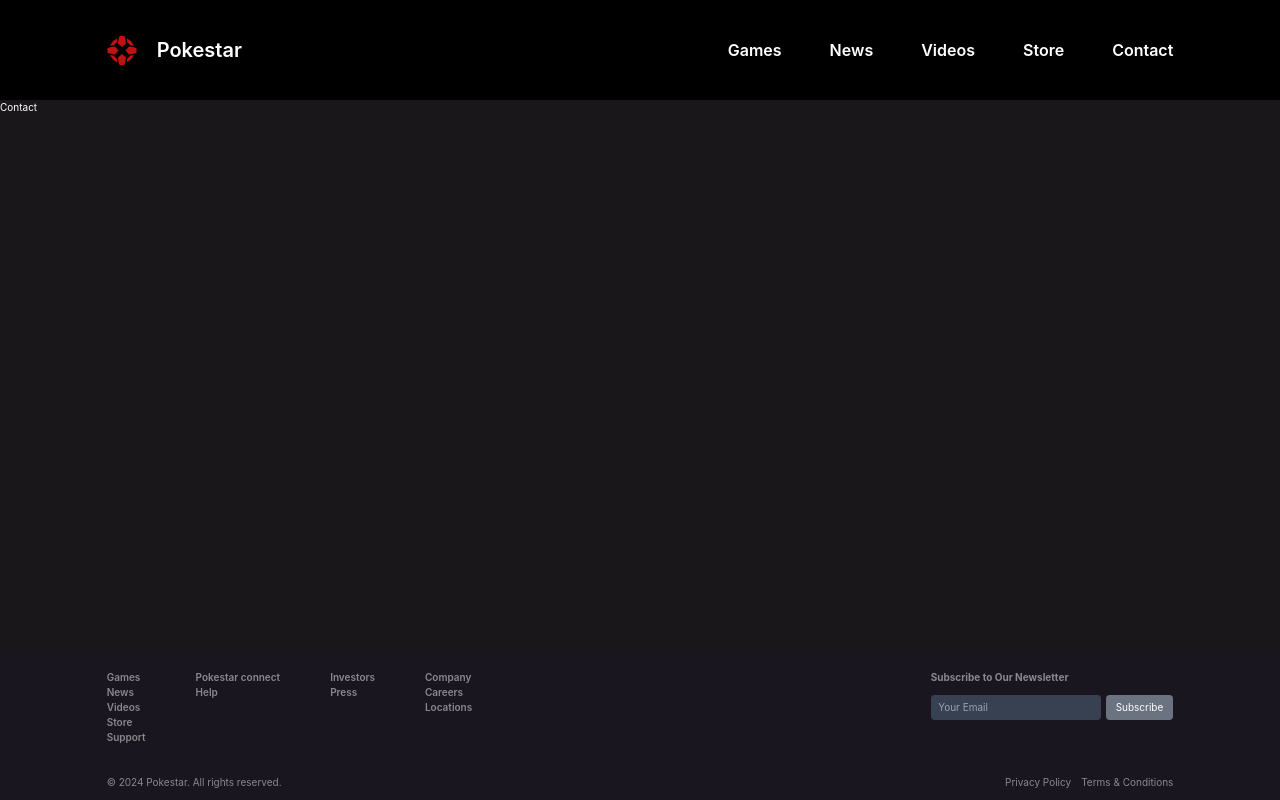
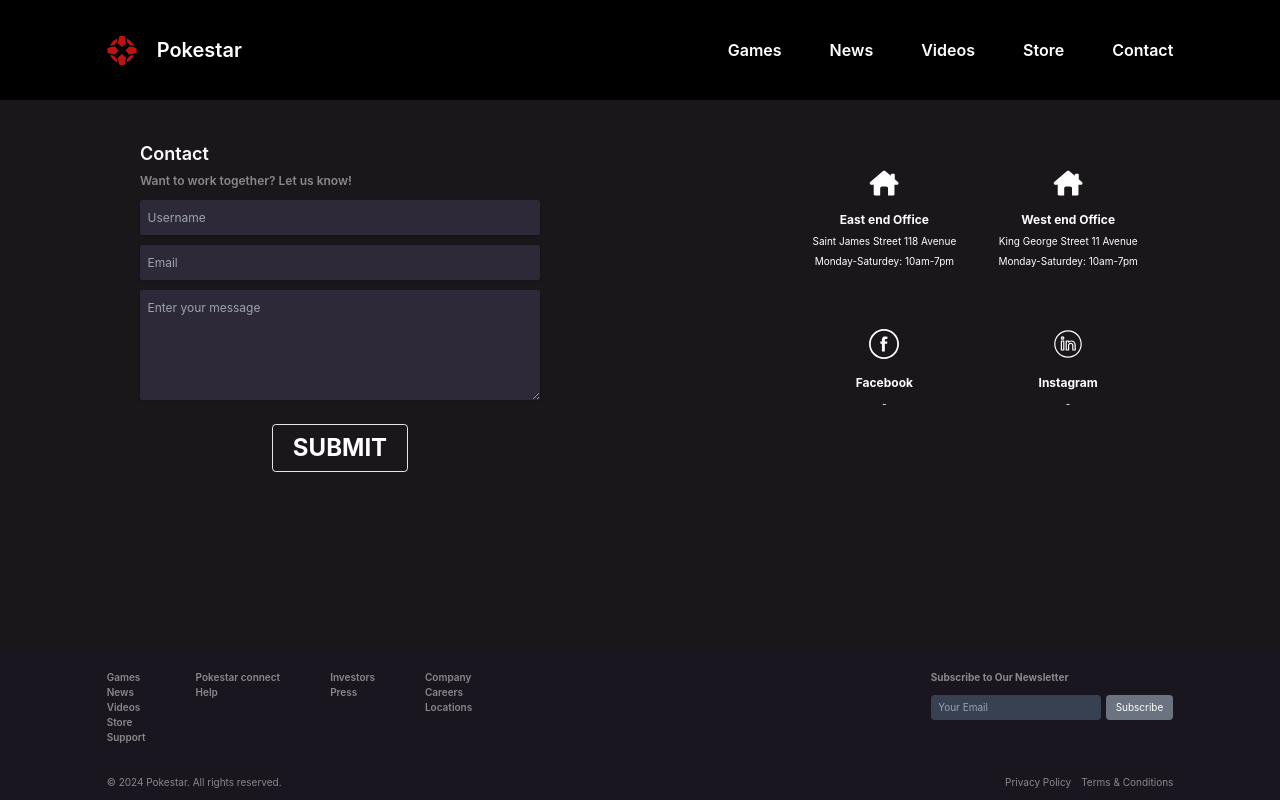
Before and after one commit to lasha-darchiashvili/Academy-project, a React (Create React App) app: page /contact in a window 1280 px wide. Built offline with nearby package versions, Linux system fonts and the light colour scheme.

Commit message:
feat: add contact page

```diff
--- a/package.json
+++ b/package.json
@@ -8,6 +8,7 @@
     "@testing-library/user-event": "^13.5.0",
     "react": "^18.2.0",
     "react-dom": "^18.2.0",
+    "react-icons": "^5.0.1",
     "react-router-dom": "^6.22.3",
     "react-scripts": "5.0.1",
     "web-vitals": "^2.1.4"
--- /dev/null
+++ b/src/components/ContactInfo.jsx
@@ -0,0 +1,56 @@
+import React from "react";
+import facebook from "../assets/facebook.svg";
+import linkedin from "../assets/linkedin.svg";
+import home from "../assets/home.svg";
+import { Link } from "react-router-dom";
+
+export default function ContactInfo() {
+  return (
+    <div className="mt-[3rem]">
+      <div className="grid grid-cols-2 gap-y-[6rem] gap-x-[4rem]">
+        <div className="flex flex-col justify-center items-center gap-[0.5rem] w-max-[18rem]">
+          <div className="mb-[1rem]">
+            <img className="w-[3rem]" src={home} alt="home" />
+          </div>
+          <p className="text-white font-bold text-[1.2rem]">
+            {" "}
+            <Link>East end Office</Link>{" "}
+          </p>
+          <p className="text-white">Saint James Street 118 Avenue</p>
+          <p className="text-white">Monday-Saturdey: 10am-7pm</p>
+        </div>
+        <div className="flex flex-col justify-center items-center gap-[0.5rem] w-max-[18rem]">
+          <div className="mb-[1rem]">
+            <img className="w-[3rem]" src={home} alt="home" />
+          </div>
+          <p className="text-white font-bold text-[1.2rem]">
+            {" "}
+            <Link>West end Office</Link>{" "}
+          </p>
+          <p className="text-white">King George Street 11 Avenue</p>
+          <p className="text-white">Monday-Saturdey: 10am-7pm</p>
+        </div>
+        <div className="flex flex-col justify-center items-center gap-[0.5rem] w-max-[18rem]">
+          <div className="mb-[1rem]">
+            <img className="w-[3rem]" src={facebook} alt="facebook" />
+          </div>
+          <p className="text-white font-bold text-[1.2rem]">
+            {" "}
+            <Link to="https://www.facebook.com">Facebook</Link>{" "}
+          </p>
+          <p className="text-white">-</p>
+        </div>
+        <div className="flex flex-col justify-center items-center gap-[0.5rem] w-max-[18rem]">
+          <div className="mb-[1rem]">
+            <img className="w-[3rem]" src={linkedin} alt="linkedin" />
+          </div>
+          <p className="text-white font-bold text-[1.2rem]">
+            {" "}
+            <Link to="https://www.instagram.com">Instagram</Link>{" "}
+          </p>
+          <p className="text-white">-</p>
+        </div>
+      </div>
+    </div>
+  );
+}
--- /dev/null
+++ b/src/components/ContactUs.jsx
@@ -0,0 +1,59 @@
+import React from "react";
+
+export default function ContactUs() {
+  return (
+    <div className="w-[40rem]">
+      <div className="flex flex-col">
+        <p className="font-semibold text-[1.8em] text-white ">Contact</p>
+        <div className=" w-[75%] h-[0.5em] mx-0 "></div>
+      </div>
+      <p className="mb-4 font-semibold text-[1.2em] text-custom-gray">
+        Want to work together? Let us know!
+      </p>
+      <form
+        className=""
+        action="https://formsubmit.co/feebae8e76caca0451f636709b37db9a"
+        method="POST"
+      >
+        <div className="mb-4">
+          <input
+            className="text-[1.2em] shadow appearance-none  rounded w-full py-4 px-3 text-white leading-tight focus:outline-none focus:shadow-outline bg-custom-brown"
+            id="username"
+            type="text"
+            placeholder="Username"
+            name="name"
+            required
+          />
+        </div>
+        <div className="mb-4">
+          <input
+            className=" text-[1.2em]  shadow appearance-none  rounded w-full py-4 px-3 text-white leading-tight focus:outline-none focus:shadow-outline bg-custom-brown"
+            id="email"
+            type="email"
+            placeholder="Email"
+            name="email"
+            required
+          />
+        </div>
+        <div className="mb-4">
+          <textarea
+            className=" text-[1.2em]  shadow appearance-none  rounded w-full py-4 px-3 text-white leading-tight focus:outline-none focus:shadow-outline bg-custom-brown"
+            id="message"
+            rows="6"
+            name="textarea"
+            placeholder="Enter your message"
+          ></textarea>
+        </div>
+        <div className="flex items-center justify-center mt-[2em]">
+          <button
+            onSubmit={(e) => e.preventDefault()}
+            className="border border-solid rounded-md text-white text-[2.4em] hover:bg-gray-700 hover:text-custom-gray transition-all duration-500 font-bold py-2 px-8 rounded focus:outline-none focus:shadow-outline"
+            type="submit"
+          >
+            SUBMIT
+          </button>
+        </div>
+      </form>
+    </div>
+  );
+}
--- a/src/components/Product.jsx
+++ b/src/components/Product.jsx
@@ -3,7 +3,7 @@ import React from "react";
 export default function Product({ name, description, image }) {
   return (
     <div class="bg-white rounded-lg p-4">
-      <div className="w-[20rem] mx-auto ">
+      <div className="max-w-[20rem] mx-auto ">
         <img className="rounded-lg" src={image} alt="productphoto" />
       </div>
       <div className="w-[20rem] mx-auto mt-[1rem]">
--- a/src/pages/Contact.jsx
+++ b/src/pages/Contact.jsx
@@ -1,5 +1,15 @@
 import React from "react";
+import ContactUs from "../components/ContactUs";
+import ContactInfo from "../components/ContactInfo";
 
 export default function Contact() {
-  return <div className="text-white grow">Contact</div>;
+  return (
+    <div className="grow w-[1000px] mx-auto mt-[4rem]">
+      <div className="flex justify-between">
+        <ContactUs />
+
+        <ContactInfo />
+      </div>
+    </div>
+  );
 }
```
Also changed, not shown: src/assets/home.svg (added), 1 other file (tests, documents, lock files or other folders).
